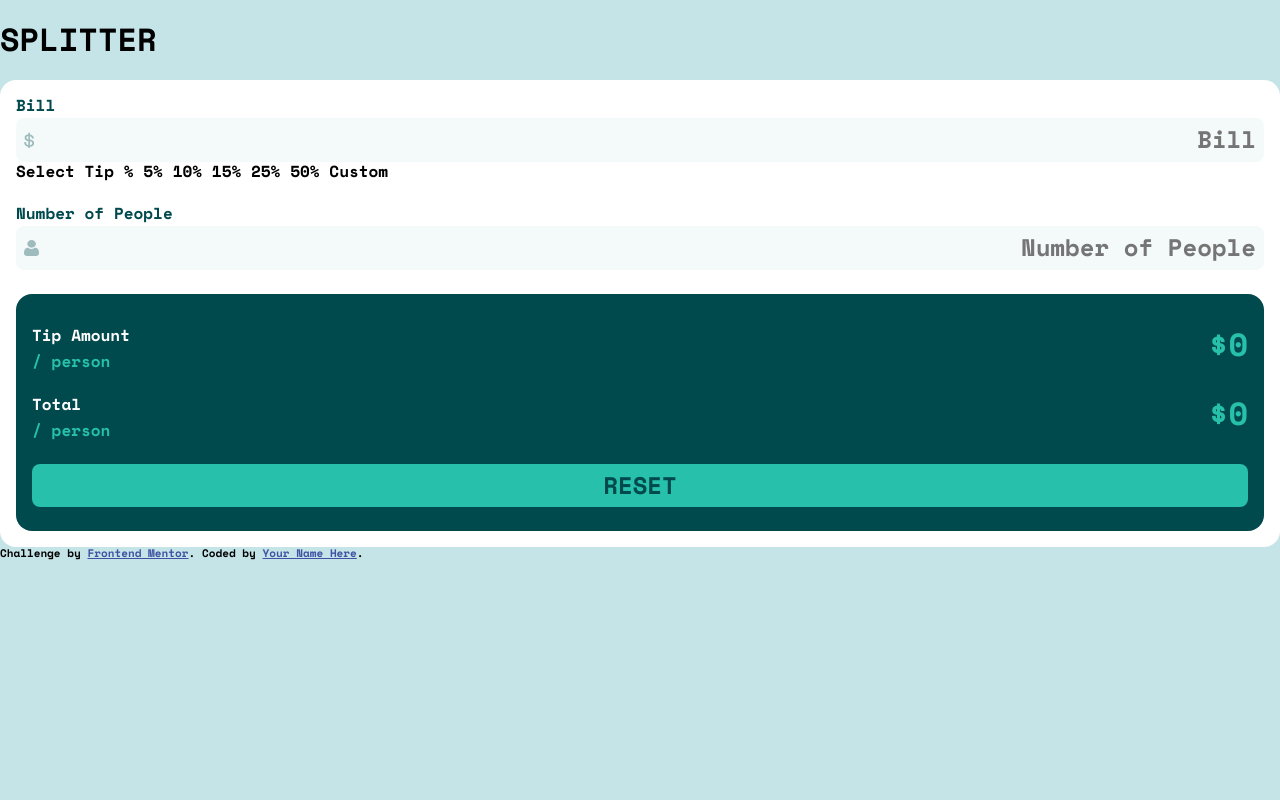
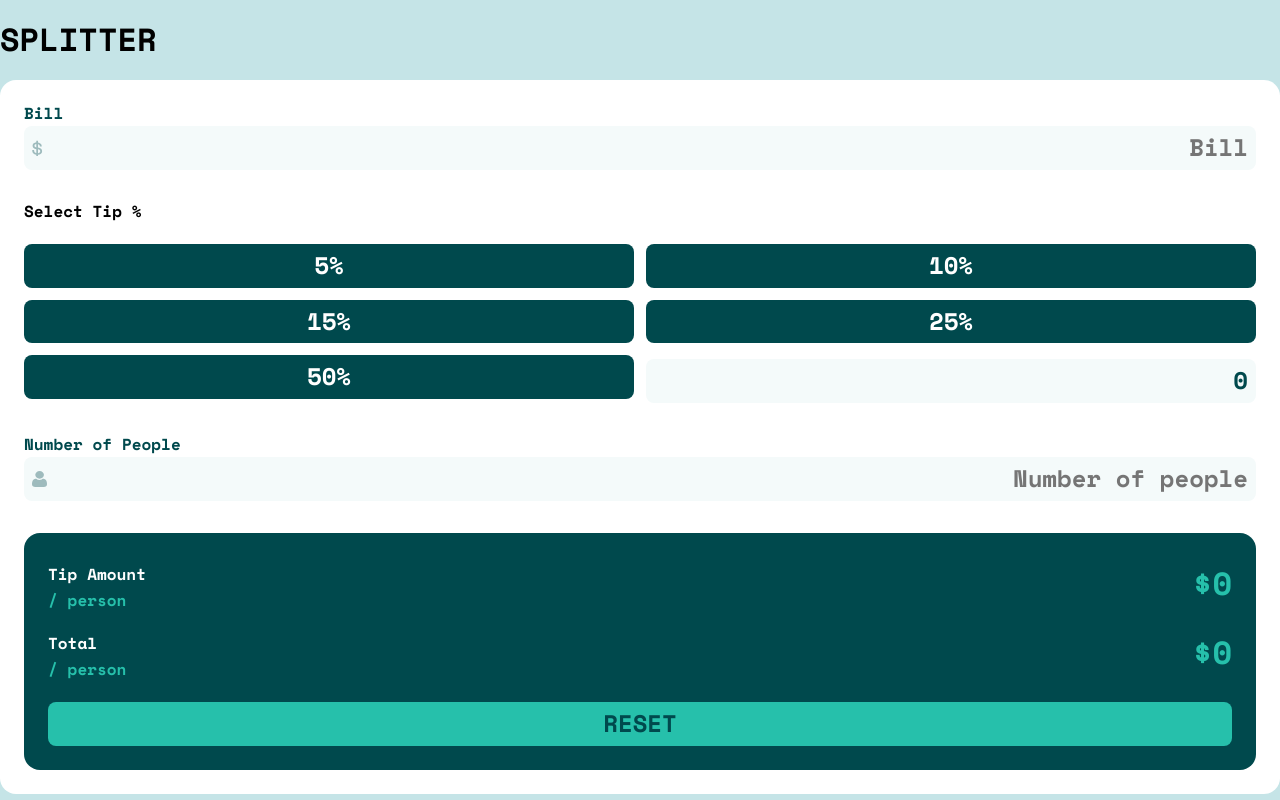
Before and after one commit to alex-castelo/frontend-mentor-tip-calculator-app, a Vue app: page / in a window 1280 px wide. Built offline with nearby package versions, Linux system fonts and the light colour scheme.

Commit message:
Create TipSelector component

```diff
--- a/src/App.vue
+++ b/src/App.vue
@@ -3,9 +3,19 @@
     <body>
       <h1>SPLITTER</h1>
       <base-card class="stack-medium">
-        <base-input label="Bill" icon="dollar" />
-        Select Tip % 5% 10% 15% 25% 50% Custom
-        <base-input label="Number of People" icon="person" />
+        <base-input
+          type="number"
+          label="Bill"
+          icon="dollar"
+          placeholder="Bill"
+        />
+        <tip-selector v-model="selectedTip" />
+        <base-input
+          type="number"
+          label="Number of People"
+          icon="person"
+          placeholder="Number of people"
+        />
         <summary-card />
       </base-card>
       <div class="attribution">
@@ -18,14 +28,19 @@
   </main>
 </template>
 <script lang="ts" setup>
+import { ref } from 'vue'
 import BaseCard from './components/BaseCard'
 import BaseInput from './components/BaseInput'
 import SummaryCard from './components/SummaryCard'
+import TipSelector from './components/TipSelector'
+
+const selectedTip = ref(0)
 </script>
 
 <style scoped>
 .attribution {
   font-size: 11px;
+  display: none;
 }
 .attribution a {
   color: hsl(228, 45%, 44%);
--- a/src/components/BaseCard/BaseCard.vue
+++ b/src/components/BaseCard/BaseCard.vue
@@ -20,7 +20,7 @@ defineProps({
 
 <style scoped>
 .card {
-  padding: 16px;
+  padding: 24px;
   border-radius: 16px;
 }
 
--- a/src/components/BaseInput/BaseInput.vue
+++ b/src/components/BaseInput/BaseInput.vue
@@ -1,7 +1,7 @@
 <template>
-  <label class="base-input">
+  <label class="base-input stack-small">
     <div class="input-feedback">
-      <span class="input-label"> {{ label }}</span>
+      <span v-if="label !== ''" class="input-label"> {{ label }}</span>
       <span v-if="hasError" class="input-error">{{ errorMessage }}</span>
     </div>
     <div
@@ -15,7 +15,7 @@
       />
       <input
         v-bind="$attrs"
-        :placeholder="label"
+        :placeholder="placeholder"
         :value="modelValue"
         @input="$emit('update:modelValue', $event?.target?.value)"
       />
@@ -34,8 +34,11 @@ import type { PropType } from 'vue'
 
 export type InputIcons = 'person' | 'dollar' | 'none'
 
+defineEmits(['update:modelValue'])
+
 defineProps({
   label: { type: String, default: '' },
+  placeholder: { type: String, default: '' },
   modelValue: { type: [String, Number], default: '' },
   icon: {
     type: String as PropType<InputIcons>,
--- a/src/components/SummaryCard/SummaryCard.vue
+++ b/src/components/SummaryCard/SummaryCard.vue
@@ -13,7 +13,7 @@
       </div>
       <div class="amount">${{ totalAmount }}</div>
     </div>
-    <base-button @click="reset" category="secondary">RESET</base-button>
+    <base-button category="secondary" @click="reset">RESET</base-button>
   </base-card>
 </template>
 
--- /dev/null
+++ b/src/components/TipSelector/TipSelector.vue
@@ -0,0 +1,53 @@
+<template>
+  <div class="tip-selector stack-medium">
+    <span class="tip-label">Select Tip %</span>
+    <div class="tip-options">
+      <div v-for="tip in commonTips" :key="`${tip}-option`" class="tip-option">
+        <base-button :id="`${tip}-option`" @click="updateCustomValue(tip)">
+          {{ tip + '%' }}</base-button
+        >
+      </div>
+
+      <base-input v-model.number="value" type="number" placeholder="Custom" />
+    </div>
+  </div>
+</template>
+
+<script setup lang="ts">
+import { computed } from 'vue'
+
+import BaseInput from '../BaseInput'
+import BaseButton from '../BaseButton/BaseButton.vue'
+
+const commonTips: number[] | null = [5, 10, 15, 25, 50]
+
+const props = defineProps({
+  modelValue: { type: [Number, String], default: 0 },
+})
+
+const emit = defineEmits(['update:modelValue'])
+
+const value = computed({
+  get() {
+    return props.modelValue
+  },
+  set(value) {
+    emit('update:modelValue', value)
+  },
+})
+
+const updateCustomValue = (newVal: number) => {
+  if (!newVal) {
+    emit('update:modelValue', 0)
+  }
+  emit('update:modelValue', newVal)
+}
+</script>
+
+<style scoped>
+.tip-options {
+  display: grid;
+  grid-template-columns: 1fr 1fr;
+  grid-gap: 0.75rem;
+}
+</style>
--- /dev/null
+++ b/src/components/TipSelector/index.ts
@@ -0,0 +1 @@
+export { default } from './TipSelector.vue'
```
Also changed, not shown: .eslintrc.cjs, 2 other files (tests, documents, lock files or other folders).
